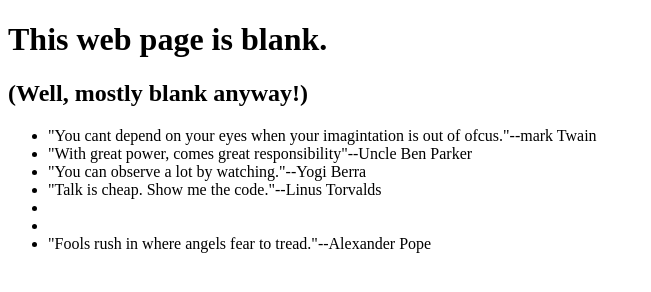
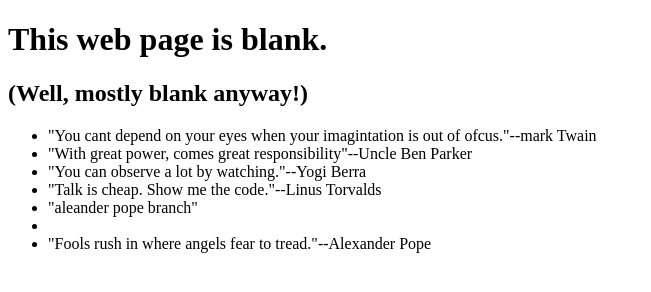
Before and after one commit to vimalavictor/0main_openSAP_repo, a plain HTML site: page index.html in a window 1280 px wide. Shown: the whole page, without its empty margins (0-651 px from the left). Drawn offline with Linux system fonts and the light colour scheme.

Commit message:
alexander pope branch changes

```diff
--- a/index.html
+++ b/index.html
@@ -13,7 +13,7 @@
 			<li>"With great power, comes great responsibility"--Uncle Ben Parker</li>
 			<li>"You can observe a lot by watching."--Yogi Berra</li>
 			<li>"Talk is cheap. Show me the code."--Linus Torvalds</li>
-			<li></li>
+			<li>"aleander pope branch"</li>
 			<li></li>
 			<li>"Fools rush in where angels fear to tread."--Alexander Pope</li>
 		</ul>
```
